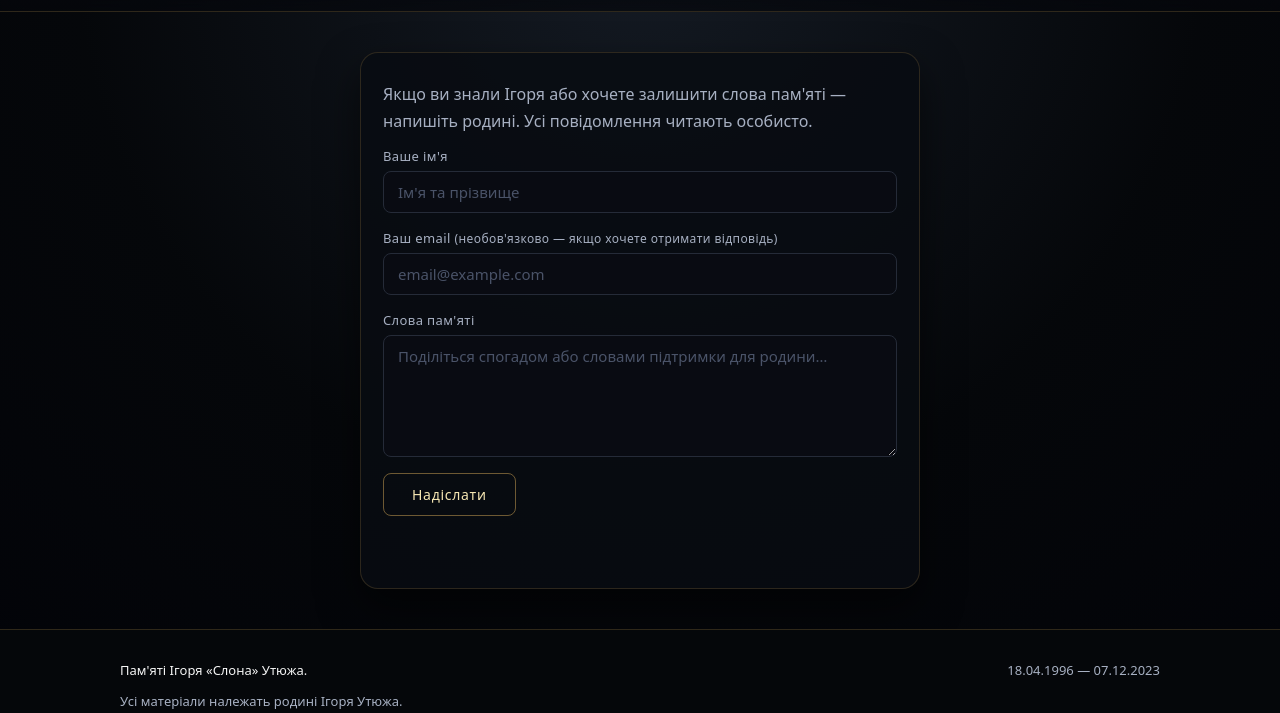
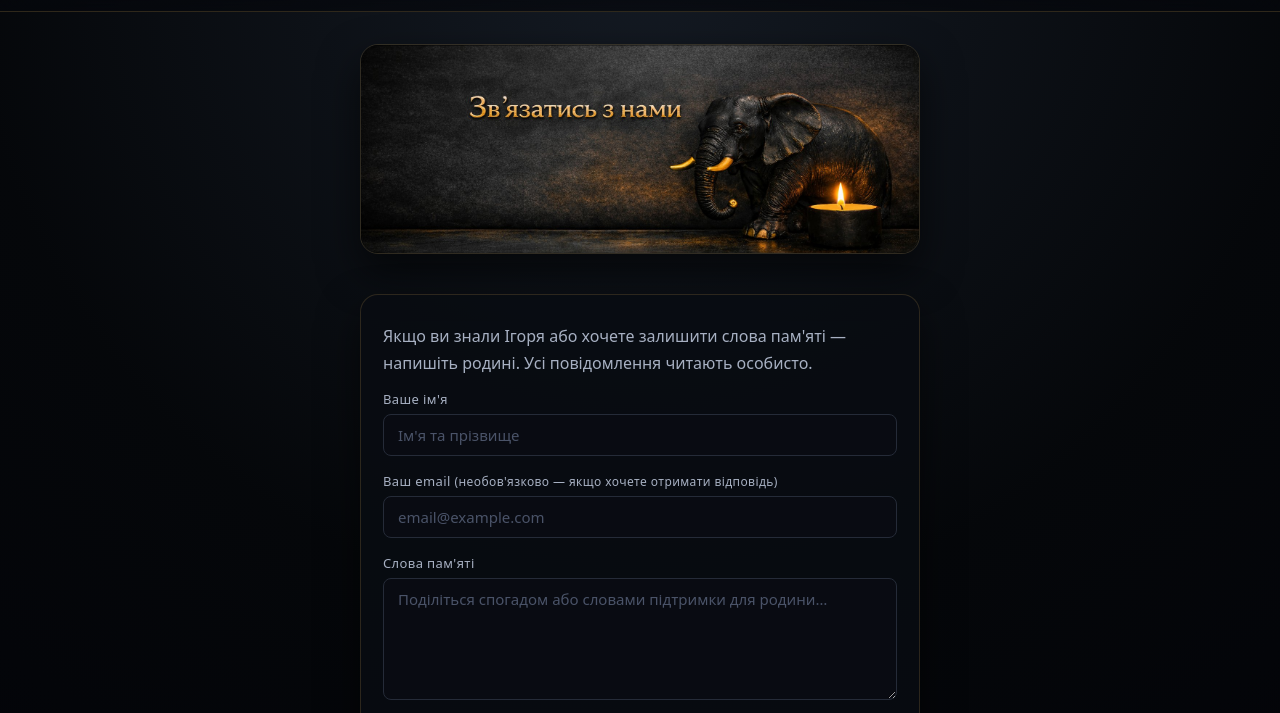
Before and after one commit to olegutyuzh/slon-site, a plain HTML site: page contact.html in a window 1280 px wide. Shown: the part 57-770 px from the top of the page. Drawn offline with nearby package versions, Linux system fonts and the light colour scheme.

Commit message:
change hero image

```diff
--- a/contact.html
+++ b/contact.html
@@ -33,25 +33,14 @@
   </header>
 
   <!-- 1. Hero-секція для узгодженості з іншими сторінками -->
-<!--   <section class="hero hero-blog">
-    <div class="hero-overlay"></div>
-    <div class="hero-content">
-      <h1>Написати родині</h1>
-      <p>Слова пам'яті та підтримки для родини Ігоря</p>
+    <div class="container">
+      <div class="contact-hero-wrap">
+        <img src="img/hero-contact-cropped.png" alt="Зв'язатись з нами" class="contact-hero-img" />
+      </div>
     </div>
-  </section> -->
 
   <main>
     <section id="contact" class="section">
-      <!-- Desktop banner -->
-<!--       <div class="contact-banner desktop-banner">
-        <img src="img/hero-contact.png" alt="Зв’язатись з нами — Slon" />
-      </div> -->
-
-      <!-- Mobile banner -->
-<!--       <div class="contact-banner mobile-banner">
-        <img src="img/hero-contact-mobile.png" alt="Зв’язатись з нами — Slon (mobile)" />
-      </div>     -->
 
       <div class="container section-inner" style="max-width: 560px;">
 
--- a/style.css
+++ b/style.css
@@ -799,3 +799,32 @@ body {
   .hero-contact .hero-content h1 { font-size: 1.5rem; }
   .hero-contact .hero-content p  { font-size: 0.9rem; }
 }
+.hero-contact {
+  background-position: center 30%; /* підняти фокус вгору, де слон */
+}
+
+.hero-contact {
+  height: 200px;
+  background-position: center 40%;
+}
+
+@media (max-width: 768px) {
+  .hero-contact {
+    height: 130px;
+  }
+}
+
+.contact-hero-wrap {
+  max-width: 560px;
+  margin: 32px auto 0;
+  border-radius: var(--radius-lg);
+  overflow: hidden;
+  border: 1px solid rgba(212, 168, 87, 0.18);
+  box-shadow: var(--shadow-soft);
+}
+
+.contact-hero-img {
+  display: block;
+  width: 100%;
+  height: auto;
+}
```
Also changed, not shown: img/BCO.24179499-c813-4b00-b61f-d30d48271f28.png (added), img/BCO.5e50c409-dde1-4cf1-bab7-1c6ac7e0f3cc.png (added), img/hero-contact-cropped.png (added), 10 other files.
